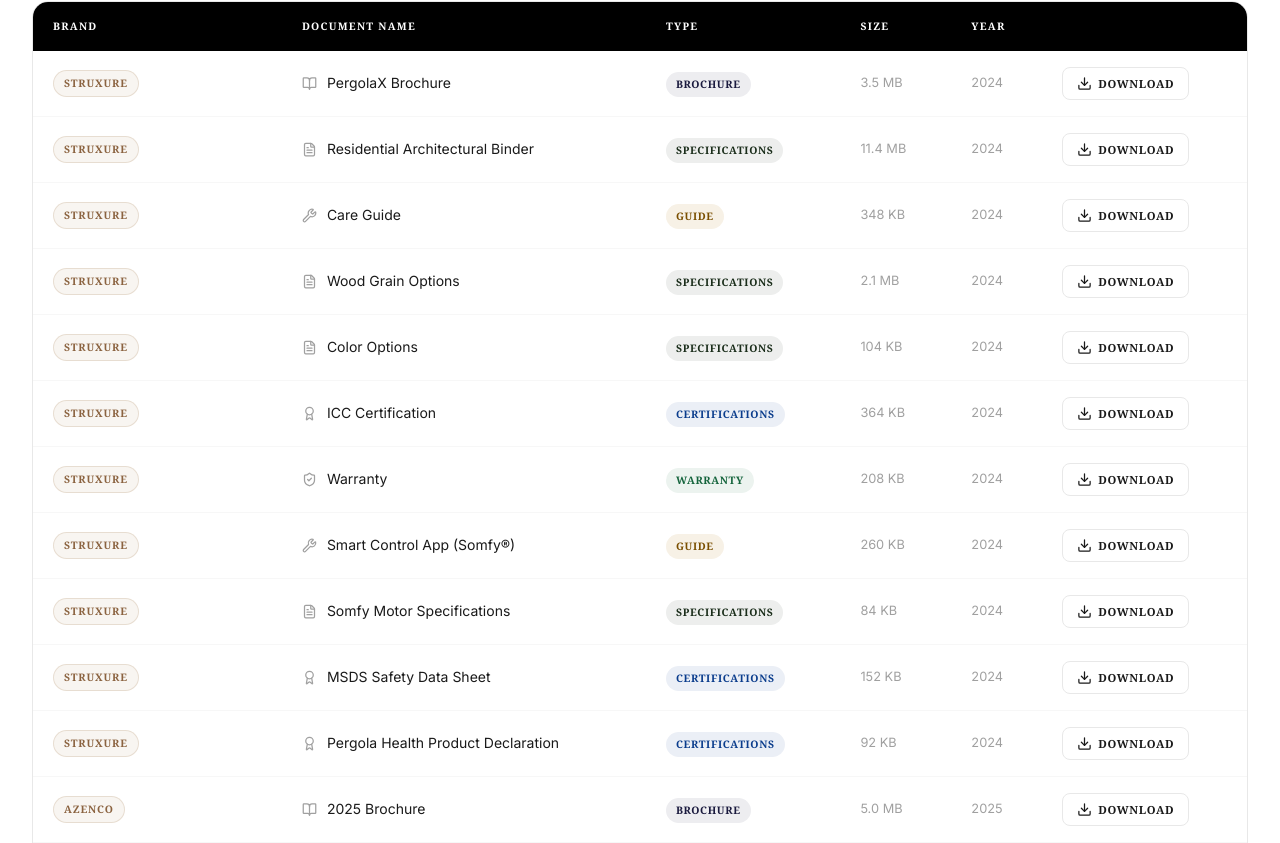
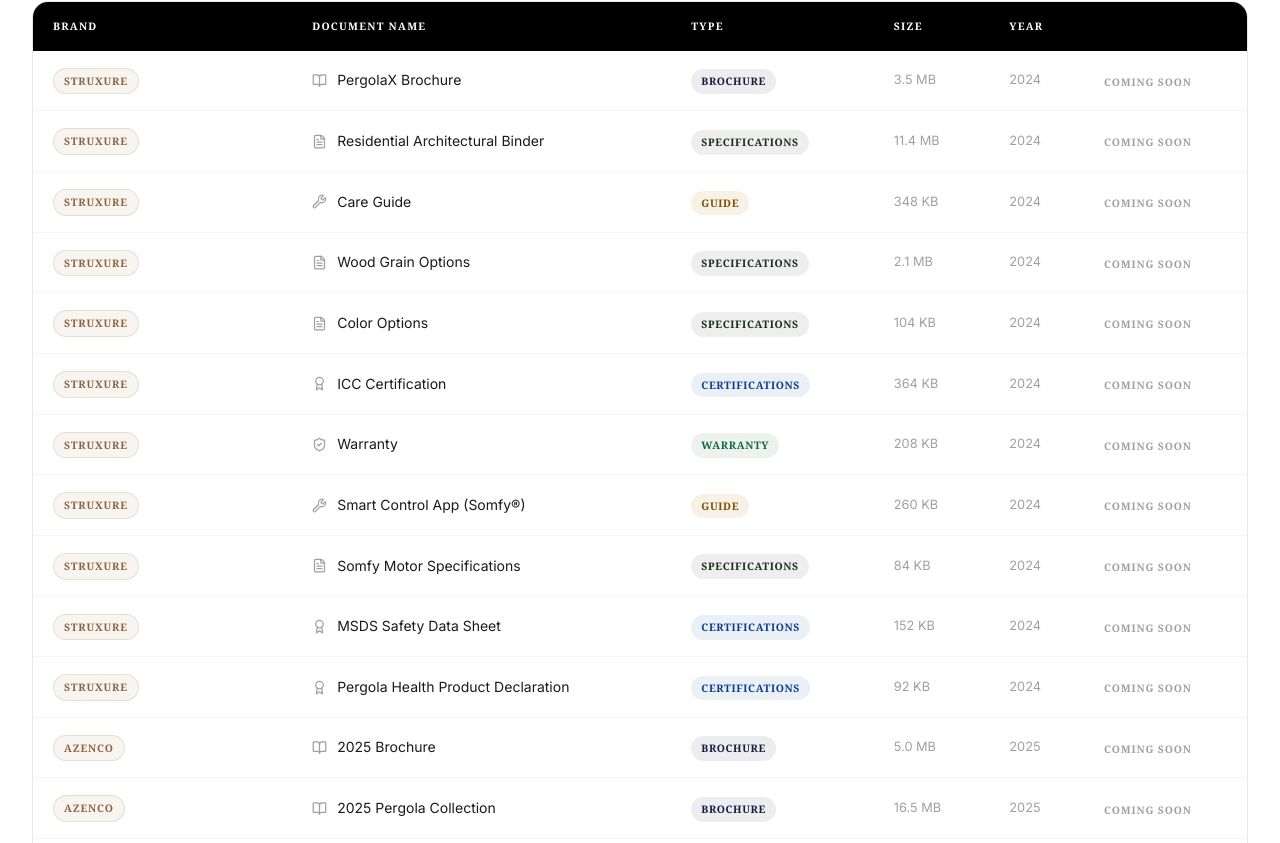
Before and after one commit to EmprendeProject/sho-pro-pergolas-web, a React (Vite) app: page /library in a window 1280 px wide. Shown: the part 797-1640 px from the top of the page. Built offline with nearby package versions, Linux system fonts and the light colour scheme.

Commit message:
feat: library page with all 48 docs, download pending OneDrive links

```diff
--- a/src/data/content.ts
+++ b/src/data/content.ts
@@ -167,74 +167,74 @@
 // Library documents
 export const libraryDocs = [
   // StruXure
-  { id: 1,  brand: 'StruXure', name: 'PergolaX Brochure',                    category: 'Brochure',       fileSize: '3.5 MB',  year: 2024, filePath: '/library/StruXure/SturuXure PergolaX Brochure.pdf' },
-  { id: 2,  brand: 'StruXure', name: 'Residential Architectural Binder',      category: 'Specifications', fileSize: '11.4 MB', year: 2024, filePath: '/library/StruXure/StruXure Residential Architectual Binder.pdf' },
-  { id: 3,  brand: 'StruXure', name: 'Care Guide',                            category: 'Guide',          fileSize: '348 KB',  year: 2024, filePath: '/library/StruXure/StruXure Care Guide.pdf' },
-  { id: 4,  brand: 'StruXure', name: 'Wood Grain Options',                    category: 'Specifications', fileSize: '2.1 MB',  year: 2024, filePath: '/library/StruXure/StruXure Wood Grain Options.pdf' },
-  { id: 5,  brand: 'StruXure', name: 'Color Options',                         category: 'Specifications', fileSize: '104 KB',  year: 2024, filePath: '/library/StruXure/SturuXure Color Options.pdf' },
-  { id: 6,  brand: 'StruXure', name: 'ICC Certification',                     category: 'Certifications', fileSize: '364 KB',  year: 2024, filePath: '/library/StruXure/StruXure ICC Certification.pdf' },
-  { id: 7,  brand: 'StruXure', name: 'Warranty',                              category: 'Warranty',       fileSize: '208 KB',  year: 2024, filePath: '/library/StruXure/StruXure Warranty.pdf' },
-  { id: 8,  brand: 'StruXure', name: 'Smart Control App (Somfy®)',            category: 'Guide',          fileSize: '260 KB',  year: 2024, filePath: '/library/StruXure/StruXure Smart Control App (by Somfy®).pdf' },
-  { id: 9,  brand: 'StruXure', name: 'Somfy Motor Specifications',            category: 'Specifications', fileSize: '84 KB',   year: 2024, filePath: '/library/StruXure/Somfy Motor Specs.pdf' },
-  { id: 10, brand: 'StruXure', name: 'MSDS Safety Data Sheet',               category: 'Certifications', fileSize: '152 KB',  year: 2024, filePath: '/library/StruXure/StruXure MSDS.pdf' },
-  { id: 11, brand: 'StruXure', name: 'Pergola Health Product Declaration',    category: 'Certifications', fileSize: '92 KB',   year: 2024, filePath: '/library/StruXure/StruXure Pergola Health Product Declaration.pdf' },
+  { id: 1,  brand: 'StruXure', name: 'PergolaX Brochure',                    category: 'Brochure',       fileSize: '3.5 MB',  year: 2024, filePath: '' },
+  { id: 2,  brand: 'StruXure', name: 'Residential Architectural Binder',      category: 'Specifications', fileSize: '11.4 MB', year: 2024, filePath: '' },
+  { id: 3,  brand: 'StruXure', name: 'Care Guide',                            category: 'Guide',          fileSize: '348 KB',  year: 2024, filePath: '' },
+  { id: 4,  brand: 'StruXure', name: 'Wood Grain Options',                    category: 'Specifications', fileSize: '2.1 MB',  year: 2024, filePath: '' },
+  { id: 5,  brand: 'StruXure', name: 'Color Options',                         category: 'Specifications', fileSize: '104 KB',  year: 2024, filePath: '' },
+  { id: 6,  brand: 'StruXure', name: 'ICC Certification',                     category: 'Certifications', fileSize: '364 KB',  year: 2024, filePath: '' },
+  { id: 7,  brand: 'StruXure', name: 'Warranty',                              category: 'Warranty',       fileSize: '208 KB',  year: 2024, filePath: '' },
+  { id: 8,  brand: 'StruXure', name: 'Smart Control App (Somfy®)',            category: 'Guide',          fileSize: '260 KB',  year: 2024, filePath: '' },
+  { id: 9,  brand: 'StruXure', name: 'Somfy Motor Specifications',            category: 'Specifications', fileSize: '84 KB',   year: 2024, filePath: '' },
+  { id: 10, brand: 'StruXure', name: 'MSDS Safety Data Sheet',               category: 'Certifications', fileSize: '152 KB',  year: 2024, filePath: '' },
+  { id: 11, brand: 'StruXure', name: 'Pergola Health Product Declaration',    category: 'Certifications', fileSize: '92 KB',   year: 2024, filePath: '' },
 
   // Azenco
-  { id: 12, brand: 'Azenco', name: '2025 Brochure',                          category: 'Brochure',       fileSize: '5.0 MB',  year: 2025, filePath: '/library/Azenco/Azenco Outdoor 2025 Brochure.pdf' },
-  { id: 13, brand: 'Azenco', name: '2025 Pergola Collection',                category: 'Brochure',       fileSize: '16.5 MB', year: 2025, filePath: '/library/Azenco/Azenco Outdoor 2025 Pergola Collection.pdf' },
-  { id: 14, brand: 'Azenco', name: 'Wood Color Chart',                       category: 'Specifications', fileSize: '356 KB',  year: 2024, filePath: '/library/Azenco/Azenco Outdoor Wood Color Chart.pdf' },
-  { id: 15, brand: 'Azenco', name: 'Remote Control Guide',                   category: 'Guide',          fileSize: '5.4 MB',  year: 2024, filePath: '/library/Azenco/Azenco Outdoor Remote Control.pdf' },
-  { id: 16, brand: 'Azenco', name: 'Smart Control via Bond Home App',        category: 'Guide',          fileSize: '1.0 MB',  year: 2024, filePath: '/library/Azenco/Azenco Outdoor Smart Control via Bond Home App.pdf' },
-  { id: 17, brand: 'Azenco', name: 'Maintenance Guide',                      category: 'Guide',          fileSize: '100 KB',  year: 2024, filePath: '/library/Azenco/Azenco Outdoor Maintenance Guide.pdf' },
-  { id: 18, brand: 'Azenco', name: 'Troubleshooting Guide',                  category: 'Guide',          fileSize: '2.7 MB',  year: 2024, filePath: '/library/Azenco/Azenco Outdoor Troubleshooting.pdf' },
-  { id: 19, brand: 'Azenco', name: 'Warranty',                              category: 'Warranty',       fileSize: '120 KB',  year: 2024, filePath: '/library/Azenco/Azenco Outdoor Warranty.pdf' },
+  { id: 12, brand: 'Azenco', name: '2025 Brochure',                          category: 'Brochure',       fileSize: '5.0 MB',  year: 2025, filePath: '' },
+  { id: 13, brand: 'Azenco', name: '2025 Pergola Collection',                category: 'Brochure',       fileSize: '16.5 MB', year: 2025, filePath: '' },
+  { id: 14, brand: 'Azenco', name: 'Wood Color Chart',                       category: 'Specifications', fileSize: '356 KB',  year: 2024, filePath: '' },
+  { id: 15, brand: 'Azenco', name: 'Remote Control Guide',                   category: 'Guide',          fileSize: '5.4 MB',  year: 2024, filePath: '' },
+  { id: 16, brand: 'Azenco', name: 'Smart Control via Bond Home App',        category: 'Guide',          fileSize: '1.0 MB',  year: 2024, filePath: '' },
+  { id: 17, brand: 'Azenco', name: 'Maintenance Guide',                      category: 'Guide',          fileSize: '100 KB',  year: 2024, filePath: '' },
+  { id: 18, brand: 'Azenco', name: 'Troubleshooting Guide',                  category: 'Guide',          fileSize: '2.7 MB',  year: 2024, filePath: '' },
+  { id: 19, brand: 'Azenco', name: 'Warranty',                              category: 'Warranty',       fileSize: '120 KB',  year: 2024, filePath: '' },
 
   // CabanaX
-  { id: 20, brand: 'CabanaX', name: 'CabanaX Brochure',                      category: 'Brochure',       fileSize: '22.0 MB', year: 2024, filePath: '/library/CabanaX/CabanaX Brochure.pdf' },
-  { id: 21, brand: 'CabanaX', name: 'Warranty',                              category: 'Warranty',       fileSize: '132 KB',  year: 2024, filePath: '/library/CabanaX/CabanaX Warranty.pdf' },
+  { id: 20, brand: 'CabanaX', name: 'CabanaX Brochure',                      category: 'Brochure',       fileSize: '22.0 MB', year: 2024, filePath: '' },
+  { id: 21, brand: 'CabanaX', name: 'Warranty',                              category: 'Warranty',       fileSize: '132 KB',  year: 2024, filePath: '' },
 
   // Progressive Screens
-  { id: 22, brand: 'Progressive Screens', name: 'Product Catalog',           category: 'Brochure',       fileSize: '21.3 MB', year: 2024, filePath: '/library/Progressive Screens/Progressive Screens Product Catalog.pdf' },
-  { id: 23, brand: 'Progressive Screens', name: 'Gen4 CAD Files',            category: 'Specifications', fileSize: '15.0 MB', year: 2024, filePath: '/library/Progressive Screens/Progressive Gen4 CAD Files.pdf' },
-  { id: 24, brand: 'Progressive Screens', name: 'TDI Approval Gen4',         category: 'Certifications', fileSize: '6.6 MB',  year: 2024, filePath: '/library/Progressive Screens/TDI Approval Progressive Gen4.pdf' },
-  { id: 25, brand: 'Progressive Screens', name: 'Warranty',                  category: 'Warranty',       fileSize: '276 KB',  year: 2024, filePath: '/library/Progressive Screens/Progressive Screens Warranty.pdf' },
+  { id: 22, brand: 'Progressive Screens', name: 'Product Catalog',           category: 'Brochure',       fileSize: '21.3 MB', year: 2024, filePath: '' },
+  { id: 23, brand: 'Progressive Screens', name: 'Gen4 CAD Files',            category: 'Specifications', fileSize: '15.0 MB', year: 2024, filePath: '' },
+  { id: 24, brand: 'Progressive Screens', name: 'TDI Approval Gen4',         category: 'Certifications', fileSize: '6.6 MB',  year: 2024, filePath: '' },
+  { id: 25, brand: 'Progressive Screens', name: 'Warranty',                  category: 'Warranty',       fileSize: '276 KB',  year: 2024, filePath: '' },
 
   // Renlita
-  { id: 26, brand: 'Renlita', name: 'Models Comparison',                     category: 'Brochure',       fileSize: '12.2 MB', year: 2024, filePath: '/library/Renlita/Renlita Models Comparison.pdf' },
-  { id: 27, brand: 'Renlita', name: 'Evo-Vue Single Panel Door',             category: 'Specifications', fileSize: '1.2 MB',  year: 2024, filePath: '/library/Renlita/Renlita Evo-Vue Single Panel Door.pdf' },
-  { id: 28, brand: 'Renlita', name: 'Color Options',                         category: 'Specifications', fileSize: '2.8 MB',  year: 2024, filePath: '/library/Renlita/Renlita Color Options.pdf' },
-  { id: 29, brand: 'Renlita', name: 'Warranty',                              category: 'Warranty',       fileSize: '60 KB',   year: 2024, filePath: '/library/Renlita/Renlita Warranty.pdf' },
+  { id: 26, brand: 'Renlita', name: 'Models Comparison',                     category: 'Brochure',       fileSize: '12.2 MB', year: 2024, filePath: '' },
+  { id: 27, brand: 'Renlita', name: 'Evo-Vue Single Panel Door',             category: 'Specifications', fileSize: '1.2 MB',  year: 2024, filePath: '' },
+  { id: 28, brand: 'Renlita', name: 'Color Options',                         category: 'Specifications', fileSize: '2.8 MB',  year: 2024, filePath: '' },
+  { id: 29, brand: 'Renlita', name: 'Warranty',                              category: 'Warranty',       fileSize: '60 KB',   year: 2024, filePath: '' },
 
   // LiquidView
-  { id: 30, brand: 'LiquidView', name: 'Digital Windows Brochure',           category: 'Brochure',       fileSize: '6.0 MB',  year: 2024, filePath: '/library/LiquidView/LiquidView Digital Windows Brochure.pdf' },
-  { id: 31, brand: 'LiquidView', name: 'Stanford Research Study',            category: 'Certifications', fileSize: '920 KB',  year: 2024, filePath: '/library/LiquidView/LiquidView Stanford Research Study.pdf' },
+  { id: 30, brand: 'LiquidView', name: 'Digital Windows Brochure',           category: 'Brochure',       fileSize: '6.0 MB',  year: 2024, filePath: '' },
+  { id: 31, brand: 'LiquidView', name: 'Stanford Research Study',            category: 'Certifications', fileSize: '920 KB',  year: 2024, filePath: '' },
 
   // Haven & Harmony
-  { id: 32, brand: 'Haven & Harmony', name: 'Product Catalog',               category: 'Brochure',       fileSize: '1.4 MB',  year: 2024, filePath: '/library/Haven & Harmony/Haven & Harmony Product Catalog.pdf' },
+  { id: 32, brand: 'Haven & Harmony', name: 'Product Catalog',               category: 'Brochure',       fileSize: '1.4 MB',  year: 2024, filePath: '' },
 
   // Infinity Rack
-  { id: 33, brand: 'Infinity Rack', name: 'Residential Brochure',            category: 'Brochure',       fileSize: '4.8 MB',  year: 2024, filePath: '/library/Infinity Rack/Infinity Rack Residential Brochure.pdf' },
-  { id: 34, brand: 'Infinity Rack', name: 'Commercial Brochure',             category: 'Brochure',       fileSize: '3.6 MB',  year: 2024, filePath: '/library/Infinity Rack/Infinity Rack Commercial Brochure.pdf' },
-  { id: 35, brand: 'Infinity Rack', name: 'Aluminum Carport Product Sheet',  category: 'Specifications', fileSize: '1.5 MB',  year: 2024, filePath: '/library/Infinity Rack/Infinity Rack Aluminum Carport Product Sheet.pdf' },
-  { id: 36, brand: 'Infinity Rack', name: 'Cantilever Carport Product Sheet',category: 'Specifications', fileSize: '892 KB',  year: 2024, filePath: '/library/Infinity Rack/Infinity Rack Cantilever Carport Product Sheet.pdf' },
-  { id: 37, brand: 'Infinity Rack', name: 'SunLounge Product Sheet',         category: 'Specifications', fileSize: '972 KB',  year: 2024, filePath: '/library/Infinity Rack/Infinity Rack SunLounge Product Sheet.pdf' },
-  { id: 38, brand: 'Infinity Rack', name: 'Super Span Structures Sheet',     category: 'Specifications', fileSize: '1.2 MB',  year: 2024, filePath: '/library/Infinity Rack/Infinity Rack Super Span Structures Product Sheet.pdf' },
-  { id: 39, brand: 'Infinity Rack', name: 'Warranty',                        category: 'Warranty',       fileSize: '468 KB',  year: 2024, filePath: '/library/Infinity Rack/Infinity Rack Warranty.pdf' },
+  { id: 33, brand: 'Infinity Rack', name: 'Residential Brochure',            category: 'Brochure',       fileSize: '4.8 MB',  year: 2024, filePath: '' },
+  { id: 34, brand: 'Infinity Rack', name: 'Commercial Brochure',             category: 'Brochure',       fileSize: '3.6 MB',  year: 2024, filePath: '' },
+  { id: 35, brand: 'Infinity Rack', name: 'Aluminum Carport Product Sheet',  category: 'Specifications', fileSize: '1.5 MB',  year: 2024, filePath: '' },
+  { id: 36, brand: 'Infinity Rack', name: 'Cantilever Carport Product Sheet',category: 'Specifications', fileSize: '892 KB',  year: 2024, filePath: '' },
+  { id: 37, brand: 'Infinity Rack', name: 'SunLounge Product Sheet',         category: 'Specifications', fileSize: '972 KB',  year: 2024, filePath: '' },
+  { id: 38, brand: 'Infinity Rack', name: 'Super Span Structures Sheet',     category: 'Specifications', fileSize: '1.2 MB',  year: 2024, filePath: '' },
+  { id: 39, brand: 'Infinity Rack', name: 'Warranty',                        category: 'Warranty',       fileSize: '468 KB',  year: 2024, filePath: '' },
 
   // HD Golf
-  { id: 40, brand: 'HD Golf', name: 'Catalog Brochure',                      category: 'Brochure',       fileSize: '2.9 MB',  year: 2024, filePath: '/library/HD Golf/HD Golf Catalog Brochure.pdf' },
-  { id: 41, brand: 'HD Golf', name: 'Instruction Brochure',                  category: 'Guide',          fileSize: '940 KB',  year: 2024, filePath: '/library/HD Golf/HD Golf Instruction Brochure.pdf' },
+  { id: 40, brand: 'HD Golf', name: 'Catalog Brochure',                      category: 'Brochure',       fileSize: '2.9 MB',  year: 2024, filePath: '' },
+  { id: 41, brand: 'HD Golf', name: 'Instruction Brochure',                  category: 'Guide',          fileSize: '940 KB',  year: 2024, filePath: '' },
 
   // Hurricane Fabric
-  { id: 42, brand: 'Hurricane Fabric', name: 'Approvals Summary',            category: 'Certifications', fileSize: '68 KB',   year: 2024, filePath: '/library/Hurricane Fabric/Hurricane Fabric Approvals Summary.pdf' },
-  { id: 43, brand: 'Hurricane Fabric', name: 'Installation Instructions',    category: 'Guide',          fileSize: '64 KB',   year: 2024, filePath: '/library/Hurricane Fabric/Hurricane Fabric Installation Instructions.pdf' },
-  { id: 44, brand: 'Hurricane Fabric', name: 'Installation Notes',           category: 'Guide',          fileSize: '4.4 MB',  year: 2024, filePath: '/library/Hurricane Fabric/Hurricane Fabric Installation Notes.pdf' },
-  { id: 45, brand: 'Hurricane Fabric', name: 'Hardware for Installation',    category: 'Guide',          fileSize: '80 KB',   year: 2024, filePath: '/library/Hurricane Fabric/Hurricane Fabric Hardware for Installation.pdf' },
-  { id: 46, brand: 'Hurricane Fabric', name: 'Measuring Guide for Panels',   category: 'Guide',          fileSize: '68 KB',   year: 2024, filePath: '/library/Hurricane Fabric/Hurricane Fabric Measuring Guide for Panels.pdf' },
-  { id: 47, brand: 'Hurricane Fabric', name: 'Cleaning Guide',               category: 'Guide',          fileSize: '60 KB',   year: 2024, filePath: '/library/Hurricane Fabric/Hurricane Fabric Cleaning Guide.pdf' },
+  { id: 42, brand: 'Hurricane Fabric', name: 'Approvals Summary',            category: 'Certifications', fileSize: '68 KB',   year: 2024, filePath: '' },
+  { id: 43, brand: 'Hurricane Fabric', name: 'Installation Instructions',    category: 'Guide',          fileSize: '64 KB',   year: 2024, filePath: '' },
+  { id: 44, brand: 'Hurricane Fabric', name: 'Installation Notes',           category: 'Guide',          fileSize: '4.4 MB',  year: 2024, filePath: '' },
+  { id: 45, brand: 'Hurricane Fabric', name: 'Hardware for Installation',    category: 'Guide',          fileSize: '80 KB',   year: 2024, filePath: '' },
+  { id: 46, brand: 'Hurricane Fabric', name: 'Measuring Guide for Panels',   category: 'Guide',          fileSize: '68 KB',   year: 2024, filePath: '' },
+  { id: 47, brand: 'Hurricane Fabric', name: 'Cleaning Guide',               category: 'Guide',          fileSize: '60 KB',   year: 2024, filePath: '' },
 
   // Suntech
-  { id: 48, brand: 'Suntech', name: 'Product Catalogue',                     category: 'Brochure',       fileSize: '360 MB',  year: 2024, filePath: '/library/Suntech/Suntech Product Catalogue.pdf' },
+  { id: 48, brand: 'Suntech', name: 'Product Catalogue',                     category: 'Brochure',       fileSize: '360 MB',  year: 2024, filePath: '' },
 ];
 
 // Team
--- a/src/pages/Library.css
+++ b/src/pages/Library.css
@@ -206,6 +206,15 @@
   background: rgba(166,124,82,0.04);
 }
 
+.lib-coming-soon {
+  font-family: var(--font-primary);
+  font-size: 0.65rem;
+  font-weight: 600;
+  text-transform: uppercase;
+  letter-spacing: 0.08em;
+  color: var(--color-gray-400);
+}
+
 .lib-empty {
   text-align: center;
   padding: 3rem;
--- a/src/pages/Library.tsx
+++ b/src/pages/Library.tsx
@@ -158,6 +158,7 @@
                     <td className="lib-size">{doc.fileSize}</td>
                     <td className="lib-year">{doc.year}</td>
                     <td>
+                      {doc.filePath ? (
                         <button
                           className="lib-download-btn"
                           title={`Download ${doc.name}`}
@@ -166,6 +167,9 @@
                           <Download size={15} />
                           <span>Download</span>
                         </button>
+                      ) : (
+                        <span className="lib-coming-soon">Coming soon</span>
+                      )}
                     </td>
                   </tr>
                 ))}
```
Lines whose indentation alone changed are shown as unchanged.
